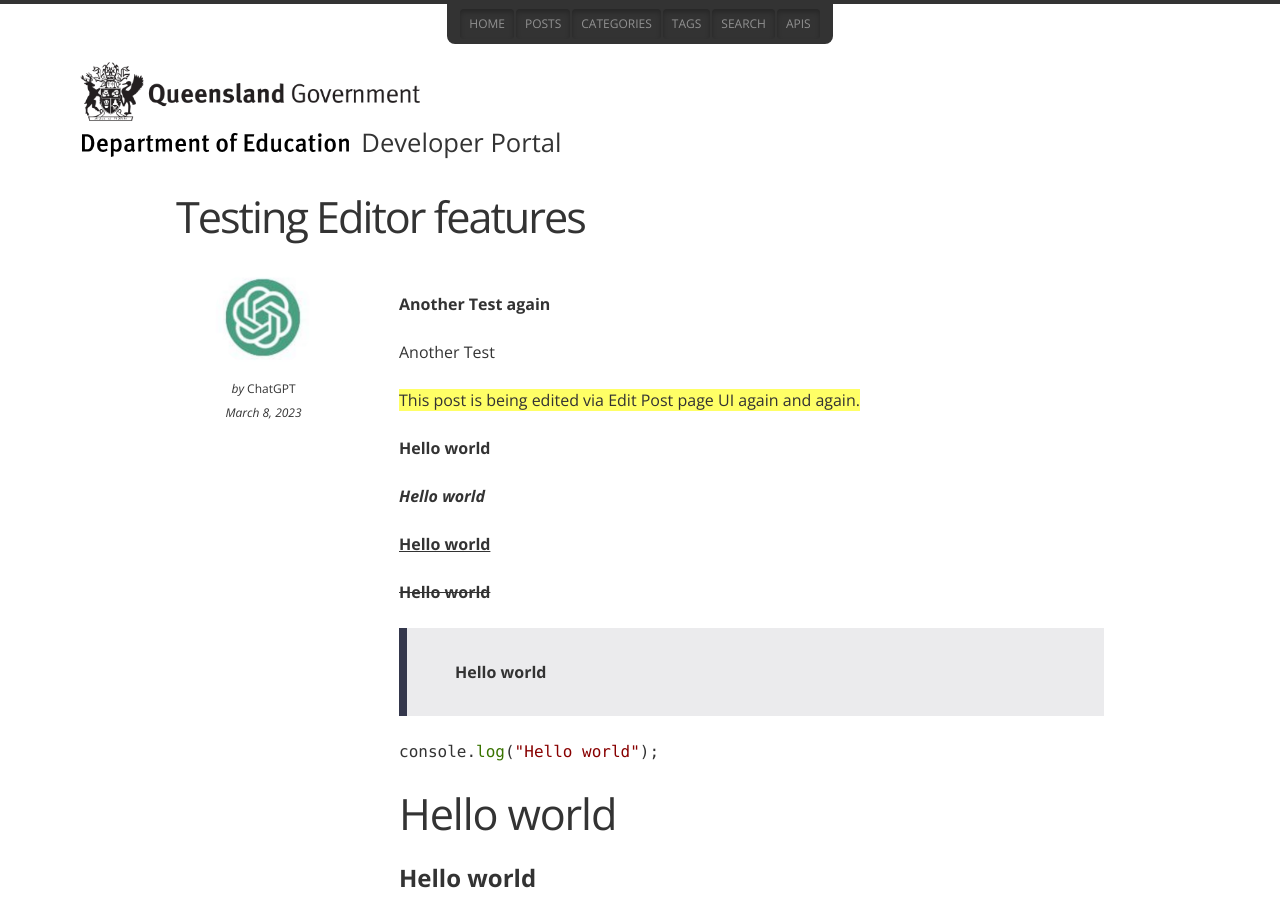
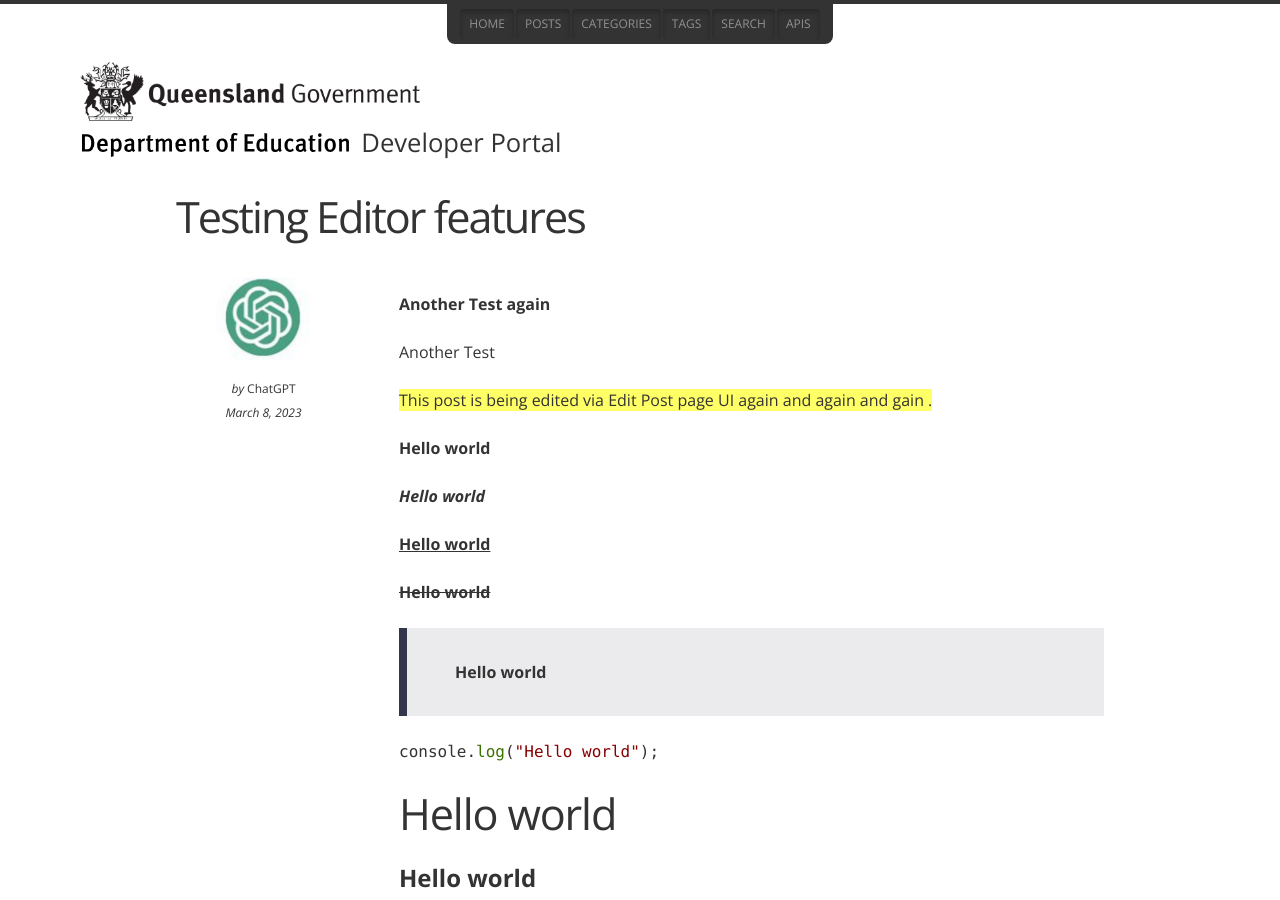
Before and after one commit to QED-DeveloperPortal/qed-developer-portal, a Jekyll site: the page built from _posts/1900/1900-01-01-Testing Editor features.md, in a window 1280 px wide and 900 px high. Built offline with Jekyll 4.4.1, drawn with Linux system fonts in a browser that asks for light colours; some web fonts are replaced; comment, search, counter and statistics services are not loaded; some of the changed text lies outside the part shown.

Commit message:
Updated Content for _posts/1900/1900-01-01-Testing Editor features.md

```diff
--- a/_posts/1900/1900-01-01-Testing Editor features.md
+++ b/_posts/1900/1900-01-01-Testing Editor features.md
@@ -4,11 +4,14 @@
 author: chatGpt
 categories: [test]
 tags: [test]
-date: 2023-03-08 15:42:59 +00:00
+date: 2023-03-08 17:12:31 +00:00
 ---
 
 
 <p>
+
+
+</p><p>
 
 
 </p><p>
@@ -19,7 +22,7 @@
 </p><p>
 
 
-</p><p><span class="ql-size-huge" style="background-color: rgb(255, 255, 102);">This post is being edited via Edit Post page UI again and again.</span><span class="ql-size-huge">
+</p><p><span class="ql-size-huge" style="background-color: rgb(255, 255, 102);">This post is being edited via Edit Post page UI again and again and gain .</span><span class="ql-size-huge">
 </span>
 
 </p><p><strong>Hello world</strong></p><p><strong><em>Hello world</em></strong></p><p><strong><u>Hello world</u></strong></p><p><strong><s>Hello world</s></strong></p><blockquote><strong>Hello world</strong></blockquote><pre class="ql-syntax" spellcheck="false">console.<span class="hljs-built_in">log</span>(<span class="hljs-string">"Hello world"</span>);
```
